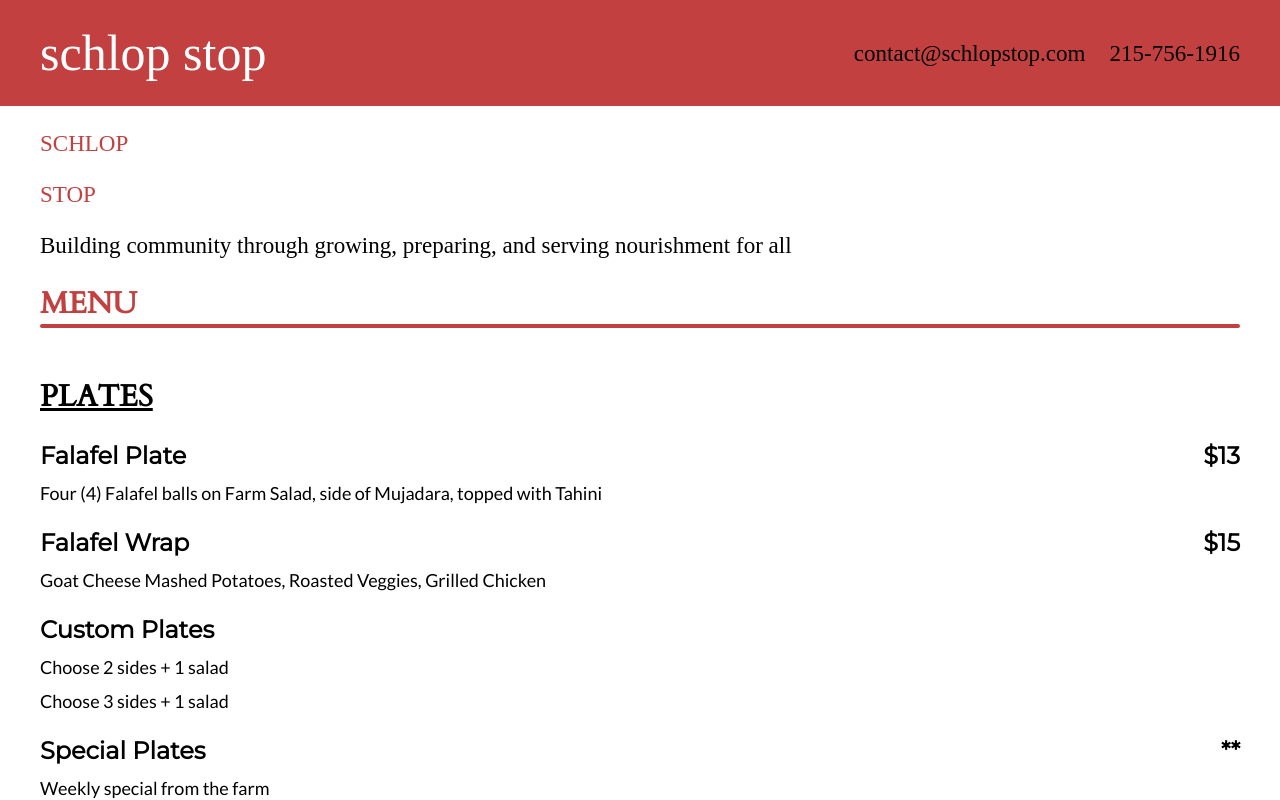
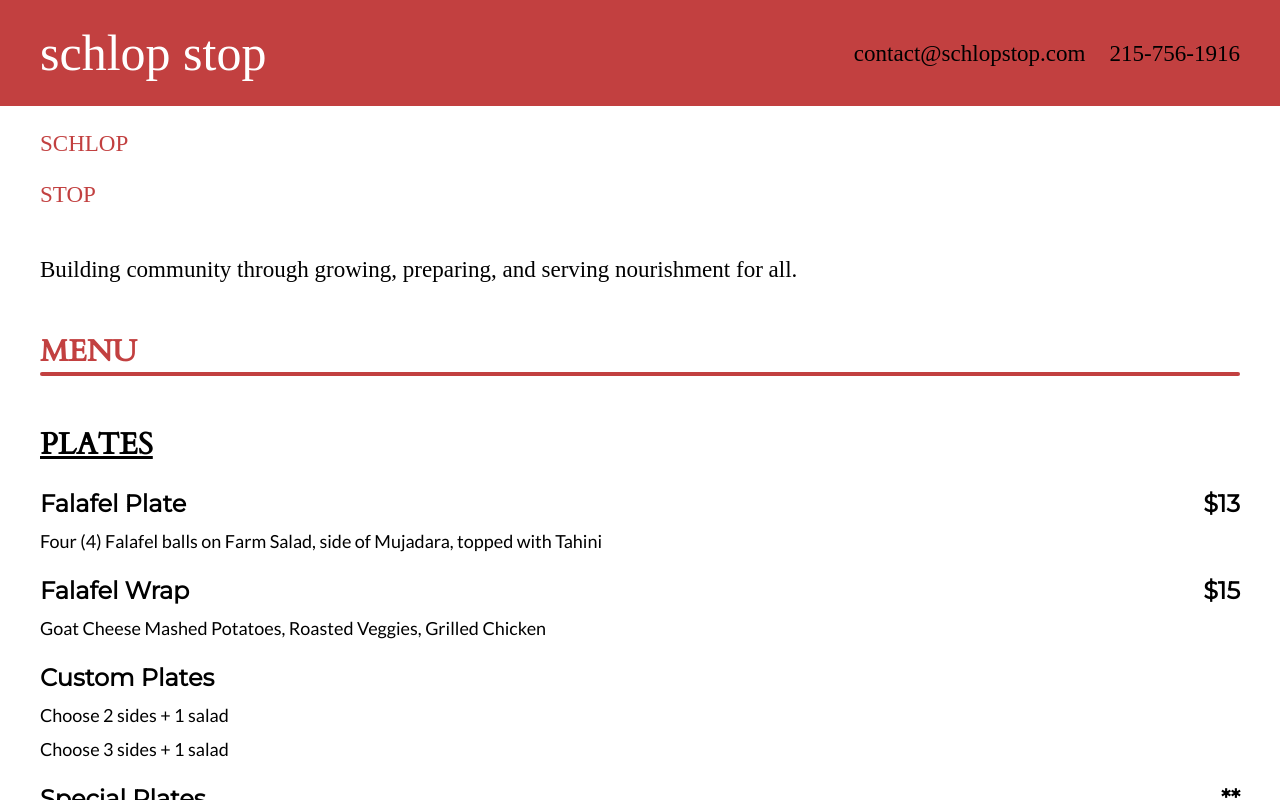
Before and after one commit to nicodes/schlopstop, an Astro site: page / in a window 1280 px wide. Built offline with nearby package versions, Linux system fonts and the light colour scheme; Astro itself is replaced by a stand-in of ours.

Commit message:
break out menuTitle component

```diff
--- /dev/null
+++ b/src/components/menuTitle/MenuTitle.astro
@@ -0,0 +1,8 @@
+---
+import styles from "./menuTitle.module.scss";
+---
+
+<div class={styles.menuTitle}>
+  <h2>MENU</h2>
+  <div></div>
+</div>
--- /dev/null
+++ b/src/components/menuTitle/menuTitle.module.scss
@@ -0,0 +1,16 @@
+.menuTitle {
+  & > :first-child {
+    /* h2 */
+    color: var(--red);
+    font-family: Cardo;
+    font-size: 30px;
+    font-weight: 700;
+  }
+
+  & > :last-child {
+    width: 100%;
+    height: 4px;
+    border-radius: 2px;
+    background-color: var(--red);
+  }
+}
--- a/src/pages/index.astro
+++ b/src/pages/index.astro
@@ -1,5 +1,6 @@
 ---
 import Layout from "../layouts/Layout.astro";
+import MenuTitle from "../components/menuTitle/MenuTitle.astro";
 import MenuSectionTitle from "../components/menuSectionTitle/MenuSectionTitle.astro";
 import MenuItem from "../components/menuItem/MenuItem.astro";
 import { Image } from "astro:assets";
@@ -14,13 +15,10 @@ import styles from "./index.module.scss";
 
   <p class={styles.description}>
     Building community through growing, preparing, and serving nourishment for
-    all
+    all.
   </p>
 
-  <div class={styles.menuTitle}>
-    <h2>MENU</h2>
-    <div></div>
-  </div>
+  <MenuTitle />
 
   <MenuSectionTitle title="PLATES" />
 
--- a/src/pages/index.module.scss
+++ b/src/pages/index.module.scss
@@ -2,19 +2,6 @@
   color: var(--red);
 }
 
-.menuTitle {
-  & > :first-child {
-    /* h2 */
-    color: var(--red);
-    font-family: Cardo;
-    font-size: 30px;
-    font-weight: 700;
-  }
-
-  & > :last-child {
-    width: 100%;
-    height: 4px;
-    border-radius: 2px;
-    background-color: var(--red);
-  }
+.description {
+  margin: var(--thick) 0;
 }
```
